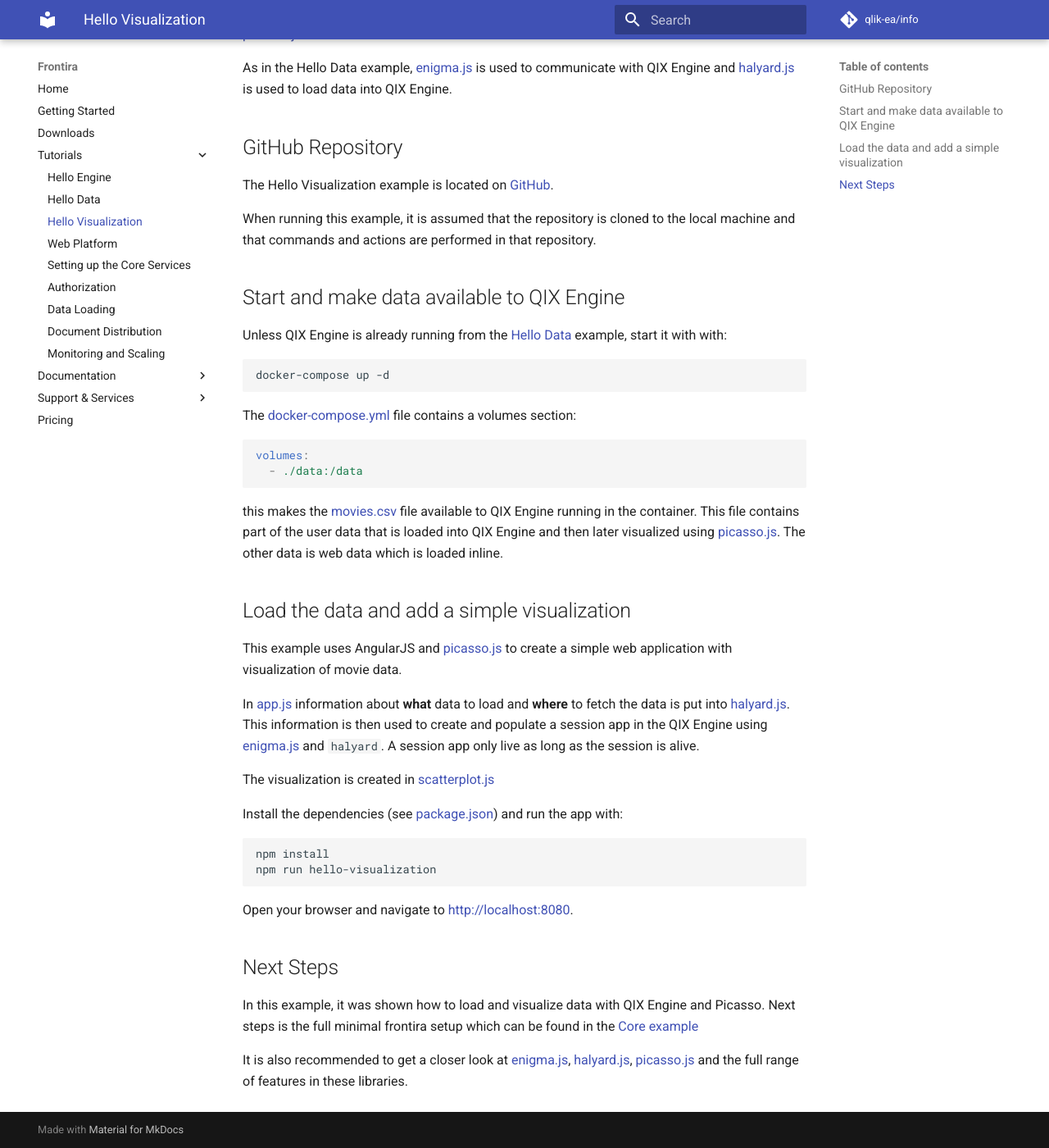
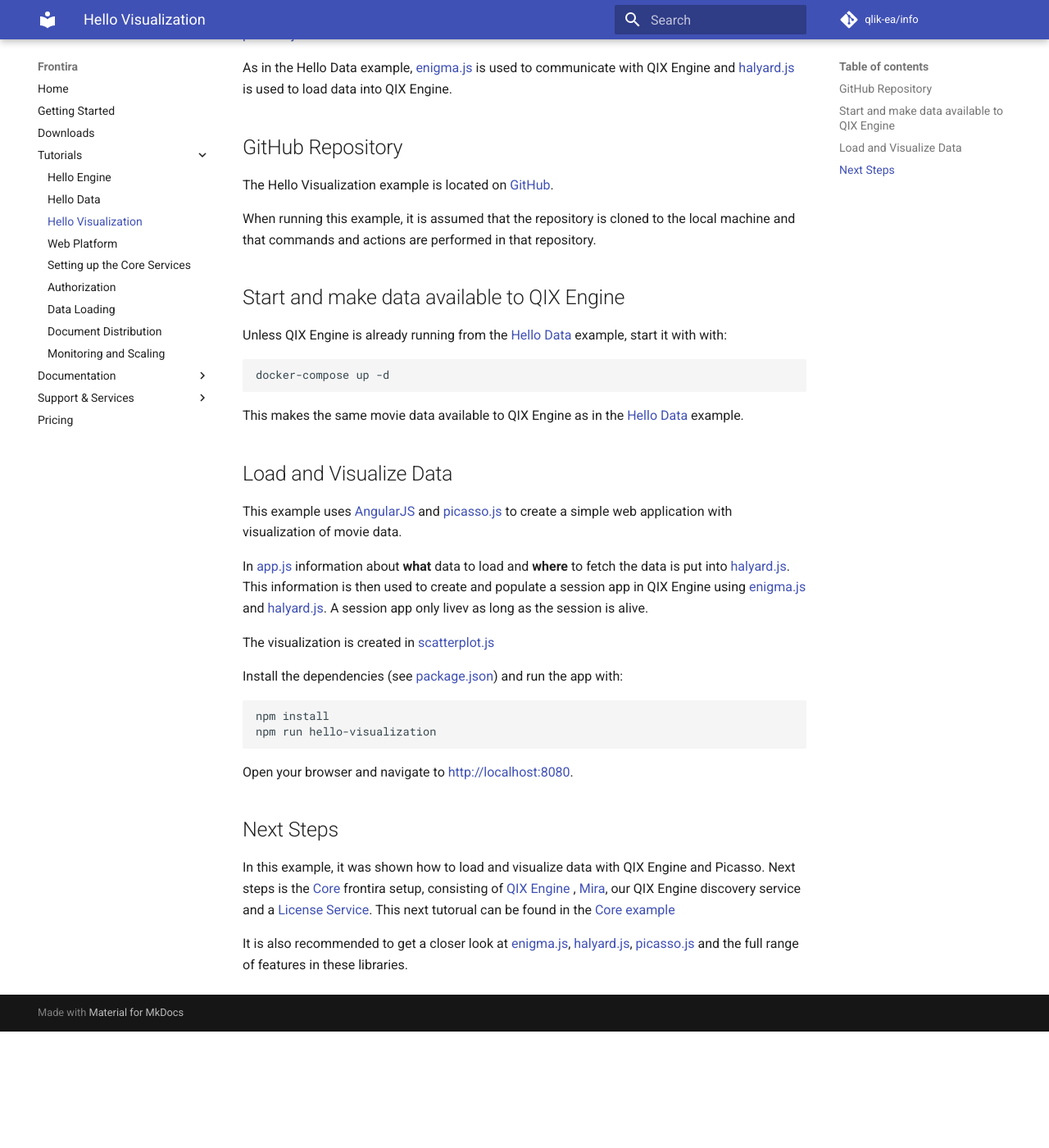
Before and after one commit to qlik-oss/core-website, an MkDocs documentation site: the page built from docs/tutorials/hello-visualization.md, in a window 1280 px wide and 1400 px high, scrolled down 218 px. Shown: the whole window at 82% size. Built offline with MkDocs 1.6.1 and Material for MkDocs 9.7.7, drawn with Linux system fonts in a browser that asks for light colours; comment, search, counter and statistics services are not loaded; old or Windows-style settings are respelled for this version of MkDocs; after the commit the page ends 1476 px from its top, so only the background shows below that.

Commit message:
fixed PR comments

````diff
--- a/docs/tutorials/hello-visualization.md
+++ b/docs/tutorials/hello-visualization.md
@@ -23,32 +23,20 @@
 docker-compose up -d
 ```
 
-The
-[docker-compose.yml](https://github.com/qlik-ea/getting-started-with-web-platform/blob/master/docker-compose.yml)
-file contains a volumes section:
+This makes the same movie data available to QIX Engine as in the
+[Hello Data](./hello-data.md) example.
 
-```yml
-volumes:
-  - ./data:/data
-```
+## Load and Visualize Data
 
-this makes the
-[movies.csv](https://github.com/qlik-ea/getting-started-with-web-platform/blob/master/data/movies.csv) file
-available to QIX Engine running in the container.
-This file contains part of the user data that is loaded into QIX Engine and
-then later visualized using [picasso.js](https://github.com/qlik-ea/picasso.js).
-The other data is web data which is loaded inline.
-
-## Load the data and add a simple visualization
-
-This example uses AngularJS and [picasso.js](https://github.com/qlik-ea/picasso.js)
+This example uses [AngularJS](https://angularjs.org/) and [picasso.js](https://github.com/qlik-ea/picasso.js)
 to create a simple web application with visualization of movie data.
 
 In [app.js](https://github.com/qlik-ea/getting-started-with-web-platform/blob/master/src/hello-visualization/app.js) information
 about __what__ data to load and __where__ to fetch the data is put into [halyard.js](https://github.com/qlik-oss/halyard.js).
-This information is then used to create and populate a session app in the QIX Engine using
-[enigma.js](https://github.com/qlik-oss/enigma.js) and `halyard`.
-A session app only live as long as the session is alive.
+This information is then used to create and populate a session app in QIX Engine using
+[enigma.js](https://github.com/qlik-oss/enigma.js) and
+[halyard.js](https://github.com/qlik-oss/halyard.js).
+A session app only livev as long as the session is alive.
 
 The visualization is created in [scatterplot.js](src/scatterplot.js)
 
@@ -65,7 +53,10 @@
 ## Next Steps
 
 In this example, it was shown how to load and visualize data with QIX Engine and Picasso.
-Next steps is the full minimal frontira setup which can be found in the [Core example](./core.md)
+Next steps is the [Core](./core.md) frontira setup, consisting of [QIX Engine](../documentation/services/qix-engine.md)
+, [Mira](../documentation/services/mira.md), our QIX Engine discovery service
+and a [License Service](../documentation/services/license-service.md).
+This next tutorual can be found in the [Core example](./core.md)
 
 It is also recommended to get a closer look at [enigma.js](https://github.com/qlik-oss/enigma.js),
 [halyard.js](https://github.com/qlik-oss/enigma.js), [picasso.js](https://github.com/qlik-ea/picasso.js)
````
